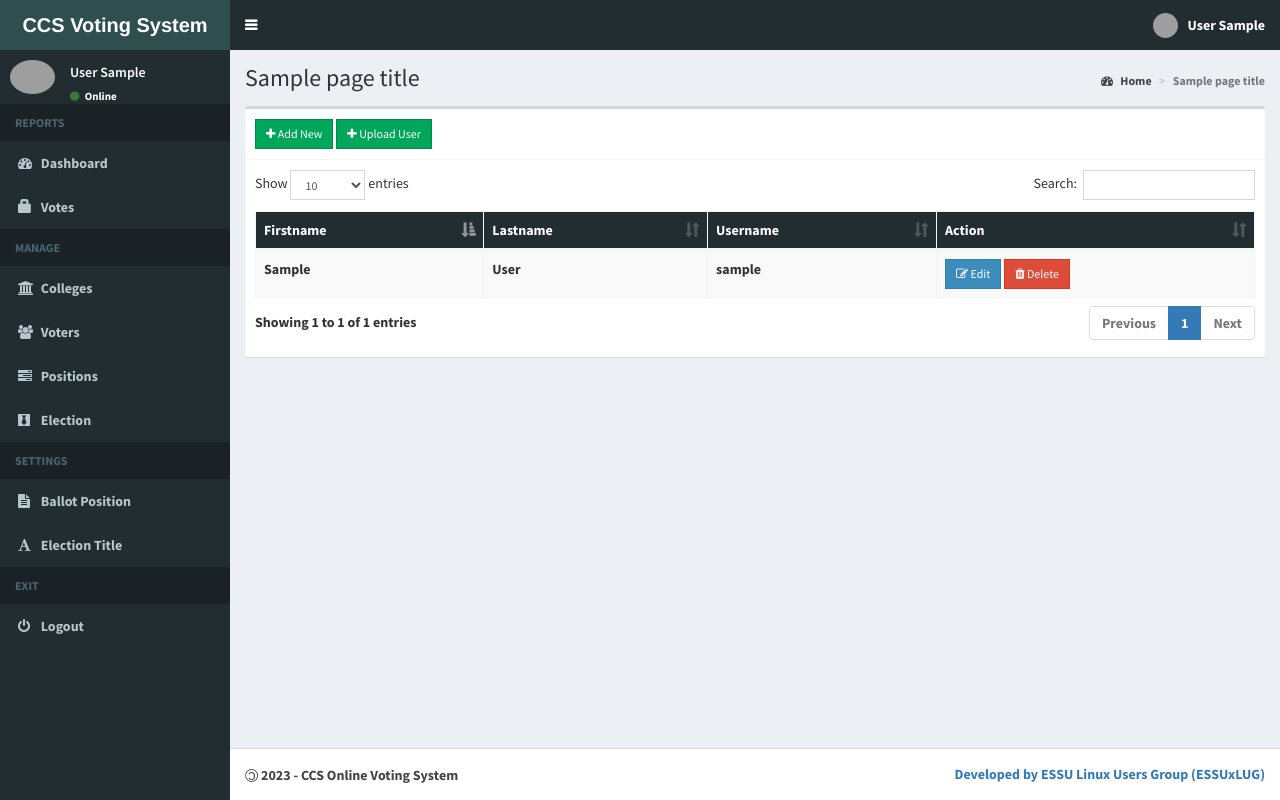
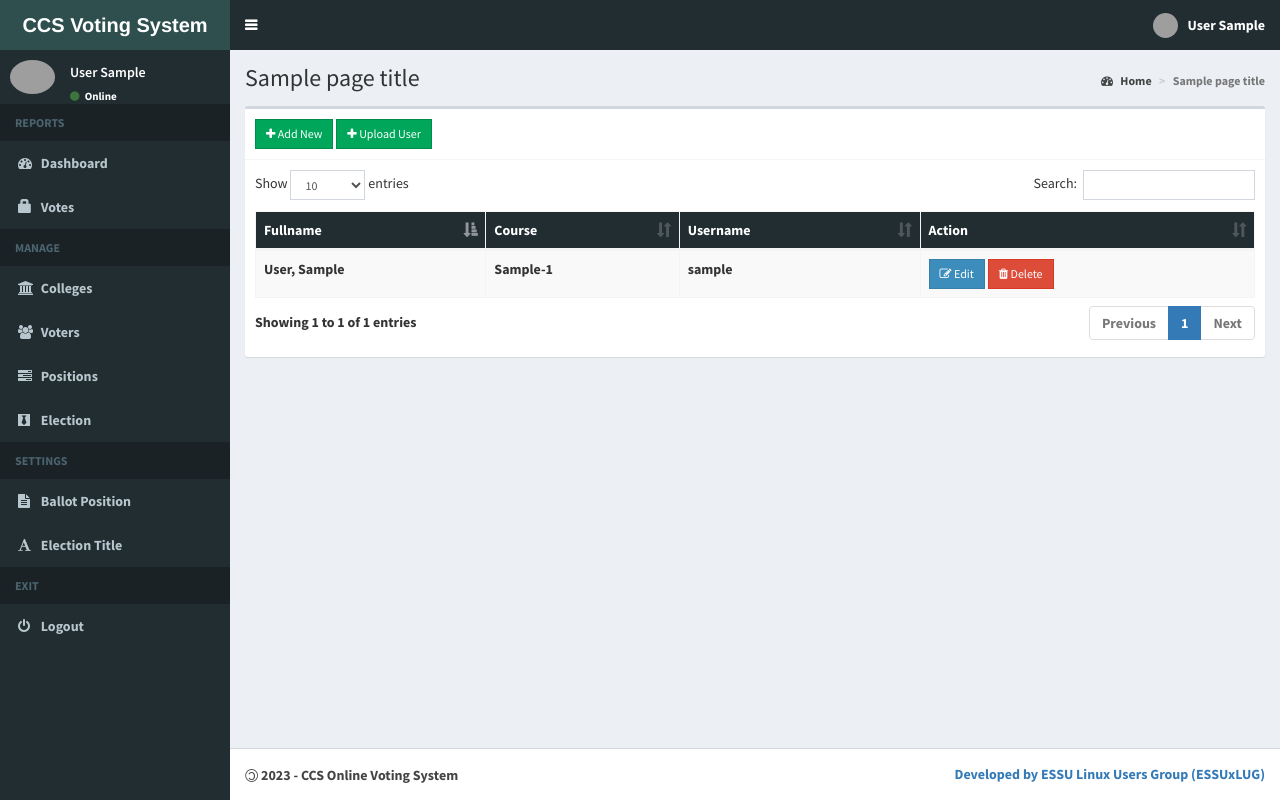
Before and after one commit to CSSO-Linux-User-Group-ESSU/School-Voting-System, a Django app: template administrator/templates/admin/voters.html in a window 1280 px wide. Run offline with Django 3.2, Linux system fonts and the light colour scheme; a user stored in the database is signed in; tables that the repository leaves empty hold one stand-in row (values such as "Sample post"); the template is opened without the code that fills it: values that come from a table or form of the project are taken from there, most other values are stand-ins (such as "Sample title", 1, 10 or a date in 2020); some libraries are stand-ins or nearby versions; grey boxes are pictures that could not be loaded.

Commit message:
Table update

```diff
--- a/administrator/templates/admin/voters.html
+++ b/administrator/templates/admin/voters.html
@@ -13,8 +13,8 @@
 <div class="box-body">
   <table id="example1" class="table table-bordered table-hover table-striped">
     <thead style="background-color: #222D32; color:white;">
-          <th>Firstname</th>
-          <th>Lastname</th>
+          <th>Fullname</th>
+          <th>Course</th>
           <th>Username</th>
           <th>Action</th>
       </thead>
@@ -22,8 +22,8 @@
     {% for voter in voters %}
 
     <tr>
-      <td>{{ voter.admin.first_name }}</td>
-      <td>{{ voter.admin.last_name }}</td>
+      <td>{{ voter.admin.last_name }}, {{ voter.admin.first_name }}</td>
+      <td>{{ voter.course }}-{{ voter.year_level }}</td>
       <td>{{ voter.admin.username }}</td>
 
       <td>
@@ -230,11 +230,11 @@
 
   function updateUsername() {
     var first_name = document.getElementById("id_first_name").value.trim().replaceAll(" ", "").toLowerCase()
-    var last_name = document.getElementById("id_last_name").value.trim().replaceAll(" ", "").toLowerCase()
     var student_id = document.getElementById("id_id_number").value.trim().replaceAll(" ", "").toLowerCase()
-    var uname = `${first_name}.${student_id}`
+    var mother_last_name = document.getElementById("id_mother_maiden_last_name").value.trim().replaceAll(" ", "").toLowerCase()
+    var uname = `${first_name}.${mother_last_name}`
     $("#id_username").val(uname)
-    $("#id_password").val(student_id)
+    $("#id_password").val(`${student_id}.${mother_last_name}`)
   }
 
   function enableForm() {
```
